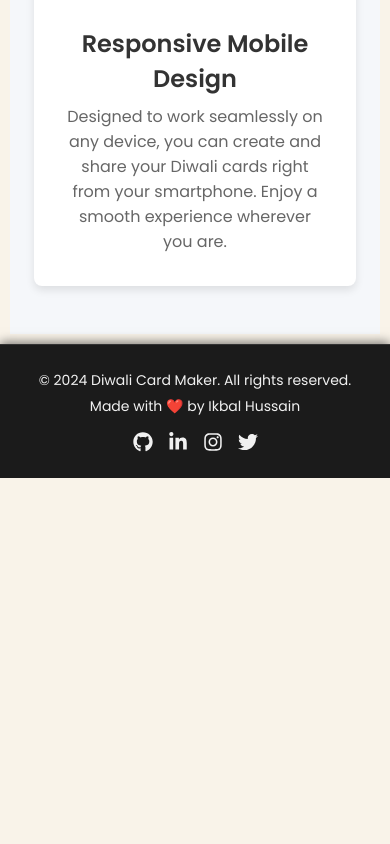
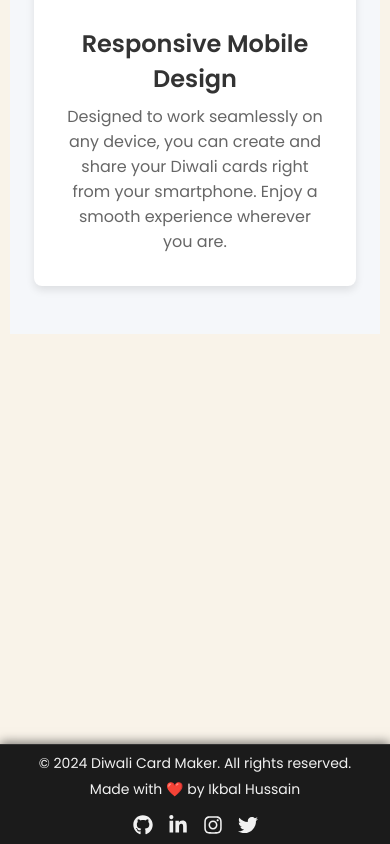
Before and after one commit to ikbal-hussain/diwali-card-maker, a React (Vite) app: page /features in a window 390 px wide. Shown: the part 3013-3857 px from the top of the page. Before the commit the page ends 3491 px from the top, so only its background shows below. Built offline with nearby package versions, Linux system fonts and the light colour scheme.

Commit message:
card-preview responsiveness

```diff
--- a/src/styles/Footer.css
+++ b/src/styles/Footer.css
@@ -8,6 +8,7 @@
     box-shadow: 0 -2px 10px rgba(0, 0, 0, 0.5);
     border-top: 1px solid #333;
     font-size: 14px;
+    height: 100px;
   }
 
   .footer-content {
@@ -58,3 +59,9 @@
       text-align: left;
     }
   }
+  @media (max-width: 468px) {
+    .footer{
+      margin-top: 400px;
+      /* display: none; */
+    }
+  }
```
